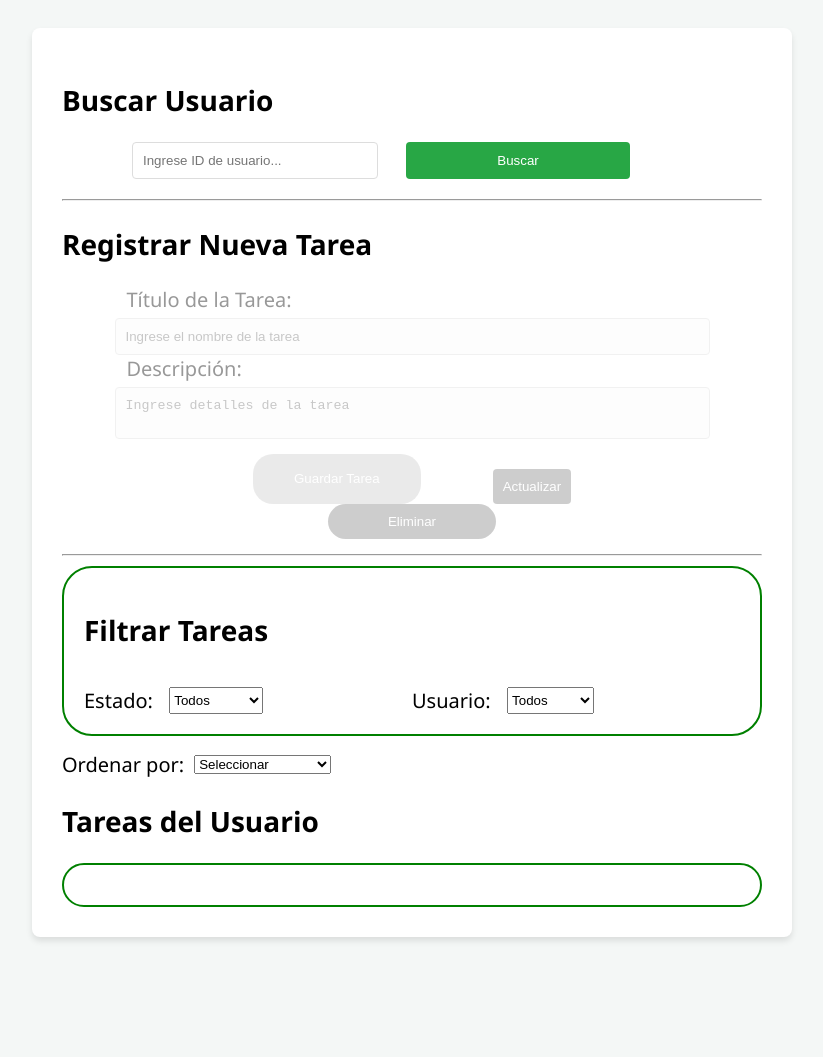
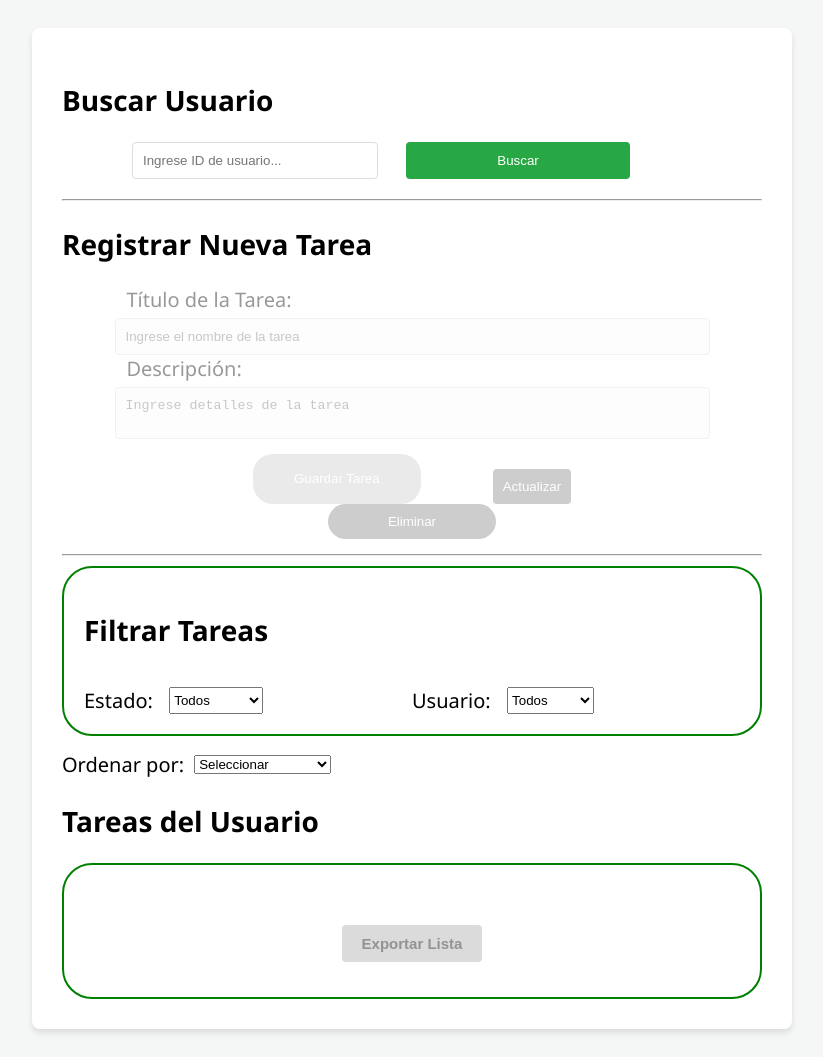
Before and after one commit to andre1985dominiocom/Tareas_Equipo_Trabajo, a website built with Vite: page index.html in a window 1280 px wide. Shown: the whole page, without its empty margins (228-1051 px from the left). Before the commit the page ends 965 px from the top, so only its background shows below. Built offline with nearby package versions, Linux system fonts and the light colour scheme.

Commit message:
feat: se creo en html el boton para exportar tareas, y se le dieron los correspondientes estilo a boton para que quede desactivado si el usuario no existe, y si el usaurio existe se active

```diff
--- a/index.html
+++ b/index.html
@@ -114,6 +114,10 @@
   <h2>Tareas del Usuario</h2>
     <section class="seccion-lista">
       <div id="contenedor-tareas"></div>
+      <!-- bloque del boton esportar abajo del todo -->
+       <div class="contenedor-exportar">
+        <button type="button" id="boton-exportar-tareas" class="btn-exportar" disabled>Exportar Lista</button>
+       </div>
     </section>
   </div>
 
--- a/styles.css
+++ b/styles.css
@@ -144,3 +144,41 @@ button:disabled {
     gap: 10px;
     margin-top: 15px;
 }
+
+.contenedor-exportar{
+    display: flex;
+    justify-content: center;
+    margin-top: 25px;
+    margin-bottom: 15px;
+    width: 100%;
+}
+
+.btn-exportar{
+    background-color: #28a745;
+    color: #ffffff;
+    border: none;
+    padding: 10px 20px;
+    font-size: 15px;
+    font-weight: bold;
+    border-radius: 4px;
+    cursor: pointer;
+    transition: background-color 0.2s ease, transform 0.1s ease;
+}
+
+/* efecto visual al pasar el mouse por encima */
+.btn-exportar:hover:not(:disabled){
+    background-color: #218838;
+}
+
+/* efecto al hacer click */
+.btn-exportar:active:not(:disabled){
+    transform: scale(0.98);
+}
+
+/* estado desahabiitado cuando no hay tareas mostradas */
+    .btn-exportar:disabled{
+        background-color: #cccccc;
+        color: #666666;
+        cursor: not-allowed;
+        opacity: 0.7;
+    }
```
Also changed, not shown: 1 other file.
